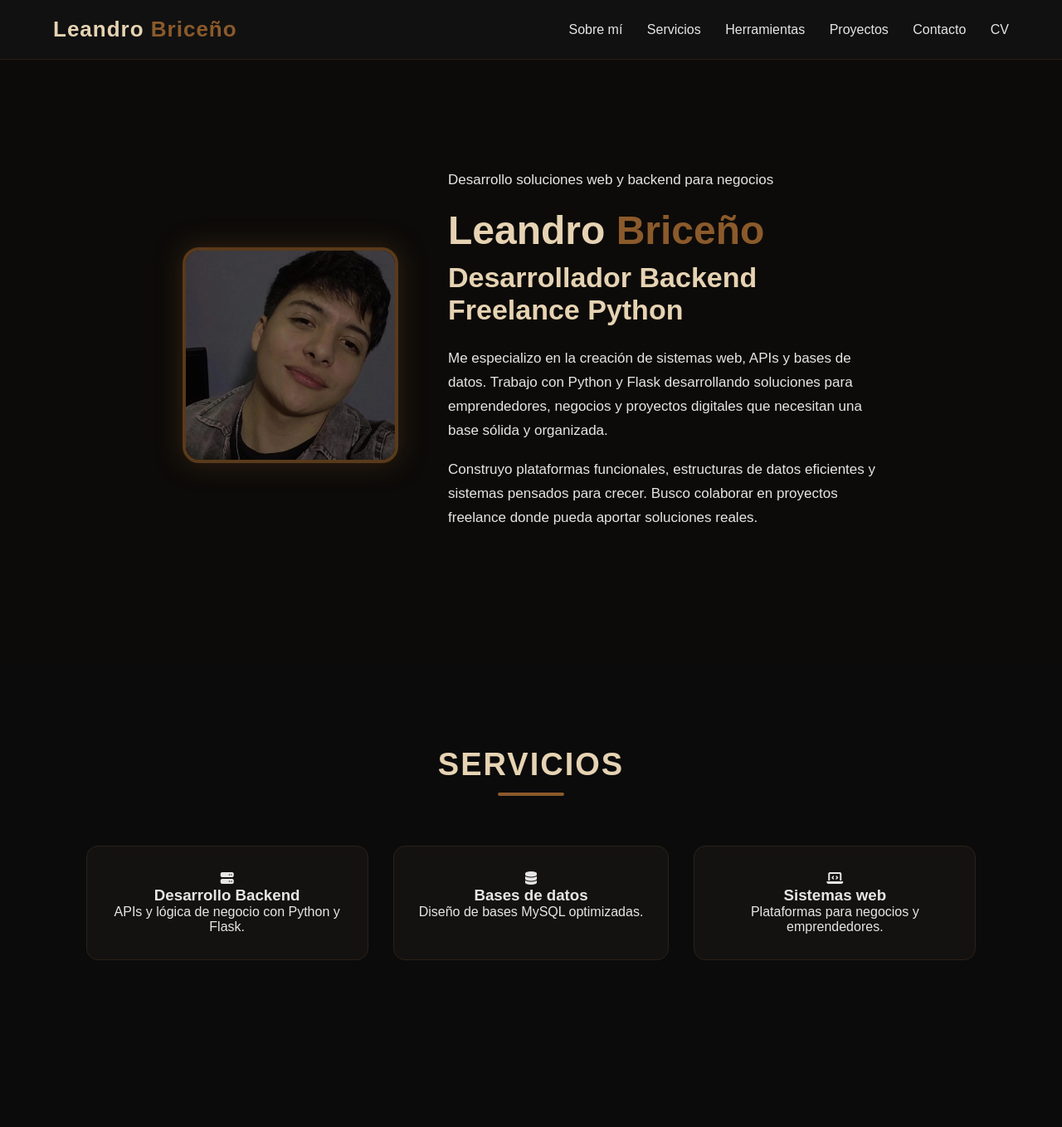
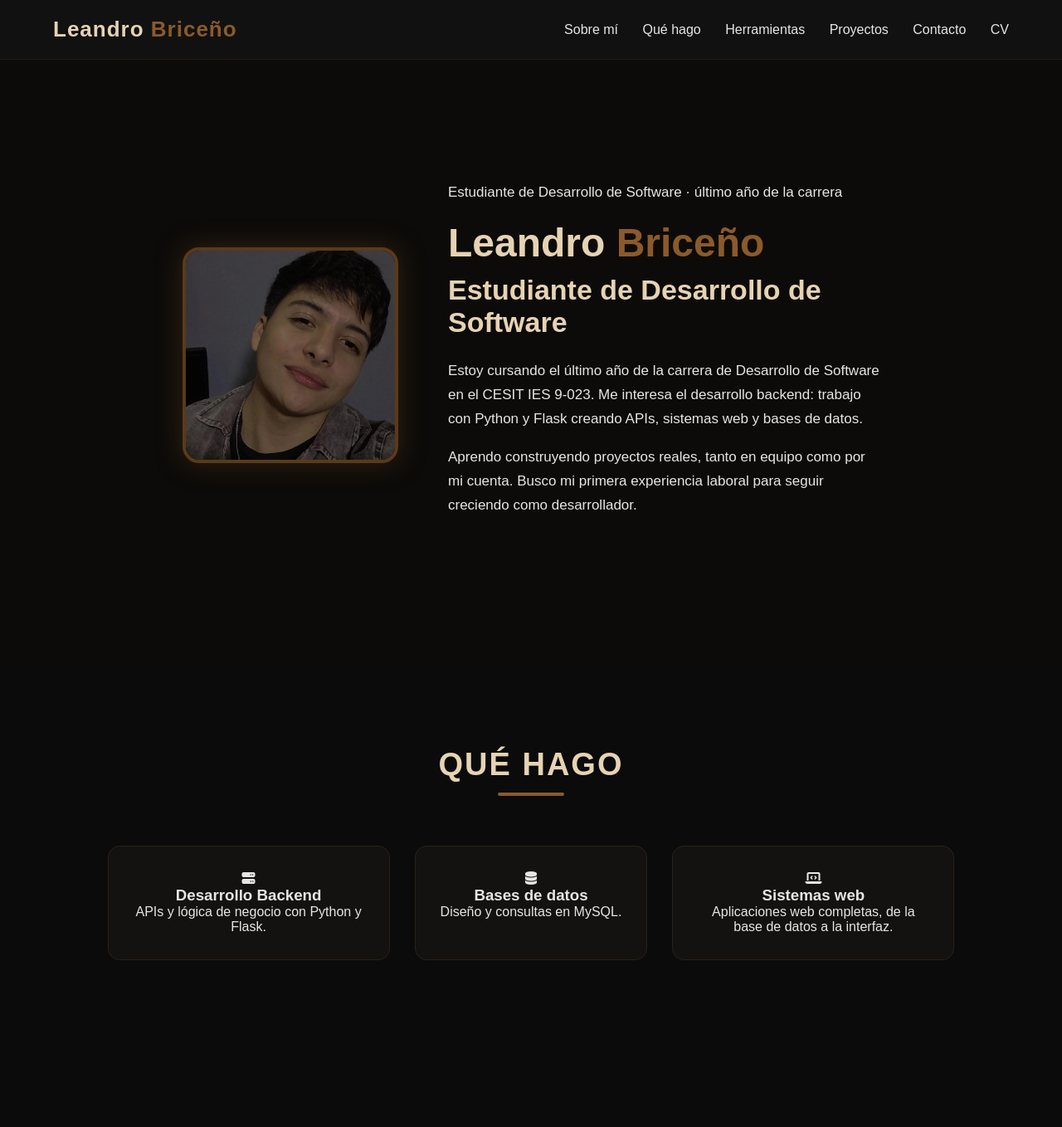
Before and after one commit to Leanbrice/Portafolio_LeandroB, a Flask app: page / in a window 1280 px wide. Shown: the top 1358 px of the page at 83% size. Run offline with Flask 3, Linux system fonts and the light colour scheme.

Commit message:
Cambia el texto de freelance a estudiante de Desarrollo de Software

```diff
--- a/templates/index.html
+++ b/templates/index.html
@@ -4,14 +4,14 @@
     <meta charset="UTF-8">
 
 
-    <title>Leandro Briceño | Desarrollador Backend Freelance Python</title>
-    <meta name="description" content="Desarrollador backend freelance especializado en Python, Flask y bases de datos. Desarrollo APIs, sistemas web y soluciones para negocios.">
-    <meta name="keywords" content="desarrollador freelance python, backend freelance, flask developer, programador argentino, crear sistemas web, mysql">
+    <title>Leandro Briceño | Estudiante de Desarrollo de Software</title>
+    <meta name="description" content="Estudiante de Desarrollo de Software en el último año de la carrera. Backend con Python, Flask y bases de datos MySQL. Busco mi primera experiencia laboral.">
+    <meta name="keywords" content="estudiante desarrollo de software, python, flask, backend, mysql, programador argentino, portafolio">
     <meta name="author" content="Leandro Briceño">
     <meta name="viewport" content="width=device-width, initial-scale=1.0">
 
-    <meta property="og:title" content="Leandro Briceño | Desarrollador Backend Freelance">
-    <meta property="og:description" content="Desarrollo sistemas web, APIs y bases de datos para negocios.">
+    <meta property="og:title" content="Leandro Briceño | Estudiante de Desarrollo de Software">
+    <meta property="og:description" content="Estudiante de último año de Desarrollo de Software. Backend con Python, Flask y MySQL.">
     <meta property="og:image" content="{{ url_for('static', filename='fotoporta1.JPG') }}">
     <meta property="og:type" content="website">
 
@@ -26,7 +26,7 @@
         <h1 class="logo">Leandro <span>Briceño</span></h1>
         <nav>
             <a href="#sobremi">Sobre mí</a>
-            <a href="#servicios">Servicios</a>
+            <a href="#servicios">Qué hago</a>
             <a href="#skills">Herramientas</a>
             <a href="#proyectos">Proyectos</a>
             <a href="#contacto">Contacto</a>
@@ -45,21 +45,20 @@
 
         <div class="hero-text">
 
-            <p class="saludo">Desarrollo soluciones web y backend para negocios</p>
+            <p class="saludo">Estudiante de Desarrollo de Software · último año de la carrera</p>
 
             <h1>Leandro <span>Briceño</span></h1>
-            <h2>Desarrollador Backend Freelance Python</h2>
+            <h2>Estudiante de Desarrollo de Software</h2>
 
             <p class="intro">
-                Me especializo en la creación de sistemas web, APIs y bases de datos.
-                Trabajo con Python y Flask desarrollando soluciones para emprendedores,
-                negocios y proyectos digitales que necesitan una base sólida y organizada.
+                Estoy cursando el último año de la carrera de Desarrollo de Software
+                en el CESIT IES 9-023. Me interesa el desarrollo backend: trabajo con
+                Python y Flask creando APIs, sistemas web y bases de datos.
             </p>
 
             <p class="intro">
-                Construyo plataformas funcionales, estructuras de datos eficientes y
-                sistemas pensados para crecer. Busco colaborar en proyectos freelance
-                donde pueda aportar soluciones reales.
+                Aprendo construyendo proyectos reales, tanto en equipo como por mi cuenta.
+                Busco mi primera experiencia laboral para seguir creciendo como desarrollador.
             </p>
 
         </div>
@@ -68,7 +67,7 @@
 
 <!-- SERVICIOS -->
 <section id="servicios" class="servicios">
-    <h2>Servicios</h2>
+    <h2>Qué hago</h2>
 
     <div class="servicios-box">
 
@@ -81,13 +80,13 @@
         <div class="servicio">
             <i class="fa-solid fa-database"></i>
             <h3>Bases de datos</h3>
-            <p>Diseño de bases MySQL optimizadas.</p>
+            <p>Diseño y consultas en MySQL.</p>
         </div>
 
         <div class="servicio">
             <i class="fa-solid fa-laptop-code"></i>
             <h3>Sistemas web</h3>
-            <p>Plataformas para negocios y emprendedores.</p>
+            <p>Aplicaciones web completas, de la base de datos a la interfaz.</p>
         </div>
 
     </div>
@@ -116,7 +115,7 @@
 <!-- PROYECTOS -->
 <section id="proyectos" class="proyectos">
     <h2>Proyectos</h2>
-    <p>Ejemplos de sistemas que puedo desarrollar</p>
+    <p>Proyectos académicos y personales</p>
 
     <div class="proyectos-box">
 
@@ -248,7 +247,7 @@
 <!-- CONTACTO -->
 <section id="contacto" class="contacto">
     <h2>Contacto</h2>
-    <p>Podés escribirme para consultas o presupuestos</p>
+    <p>Podés escribirme por oportunidades laborales, pasantías o consultas</p>
 
     <div class="contacto-links">
 
@@ -273,7 +272,7 @@
 
 <!--FOOTER -->
 <footer class="footer">
-    <p class="firma">Leandro Briceño · Backend Freelance</p>
+    <p class="firma">Leandro Briceño · Estudiante de Desarrollo de Software</p>
 </footer>
 
 </body>
```
Also changed, not shown: README.md.
